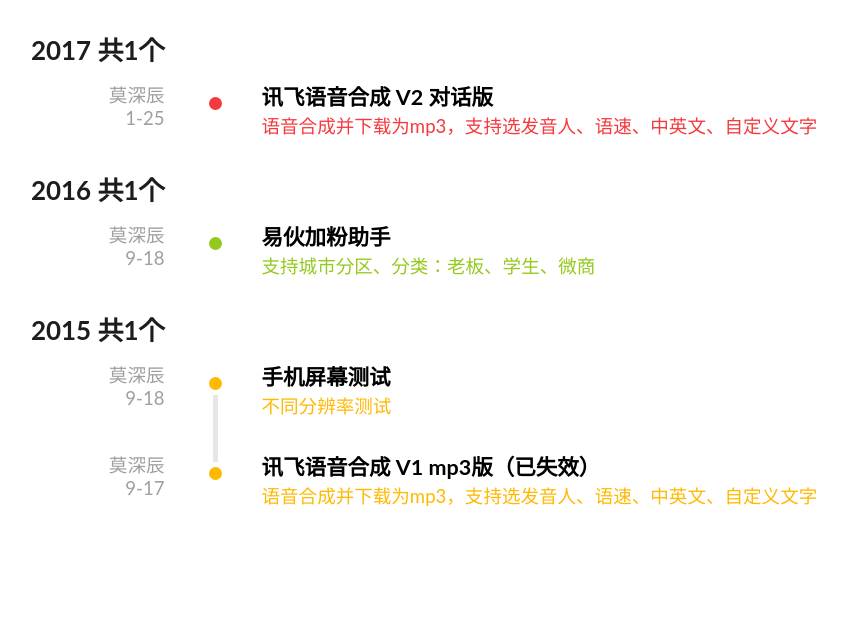
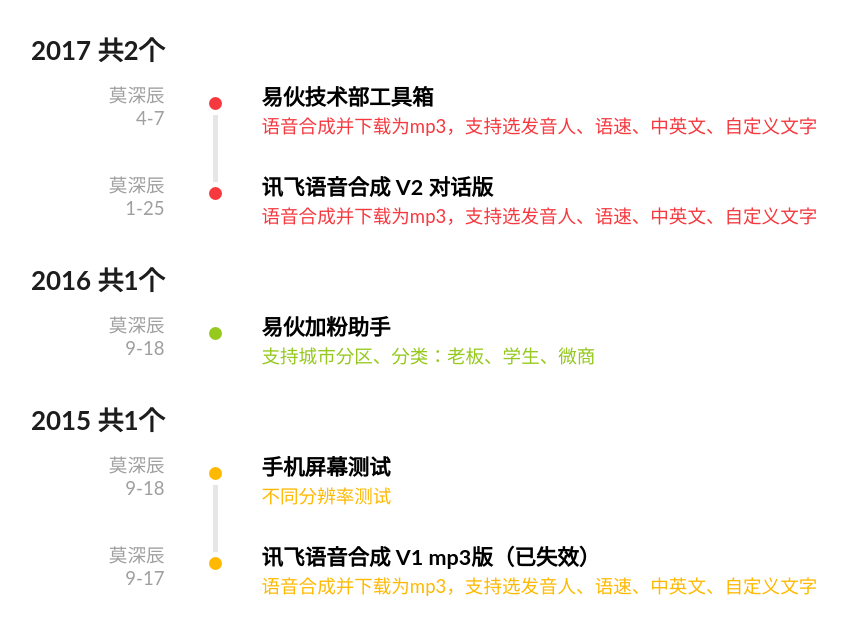
Before and after one commit to 2ger/2ger.github.io, a plain HTML site: page index.html in a window 1280 px wide. Shown: the whole page, without its empty margins (136-983 px from the left). Drawn offline with Linux system fonts and the light colour scheme.

Commit message:
易伙工具箱

```diff
--- a/index.html
+++ b/index.html
@@ -30,8 +30,24 @@
 <body>
 <div class="content">
 
+
     <article class="red">
-		<h3>2017 共1个</h3>
+		<h3>2017 共2个</h3>
+		<section>
+			<span class="point-time"></span>
+			<time datetime="2013-03">
+				<span>莫深辰</span>
+				<span>4-7</span>
+			</time>
+			<aside>
+								<p class="things">
+								<a url="http://12.ac.cn/wiki/wiki/index.html?file=%E9%A6%96%E9%A1%B5">
+										易伙技术部工具箱
+								</a>
+								</p>
+				<p class="brief"><span class="text">语音合成并下载为mp3，支持选发音人、语速、中英文、自定义文字</span></p>
+			</aside>
+		</section>
 		<section>
 			<span class="point-time"></span>
 			<time datetime="2013-03">
```
